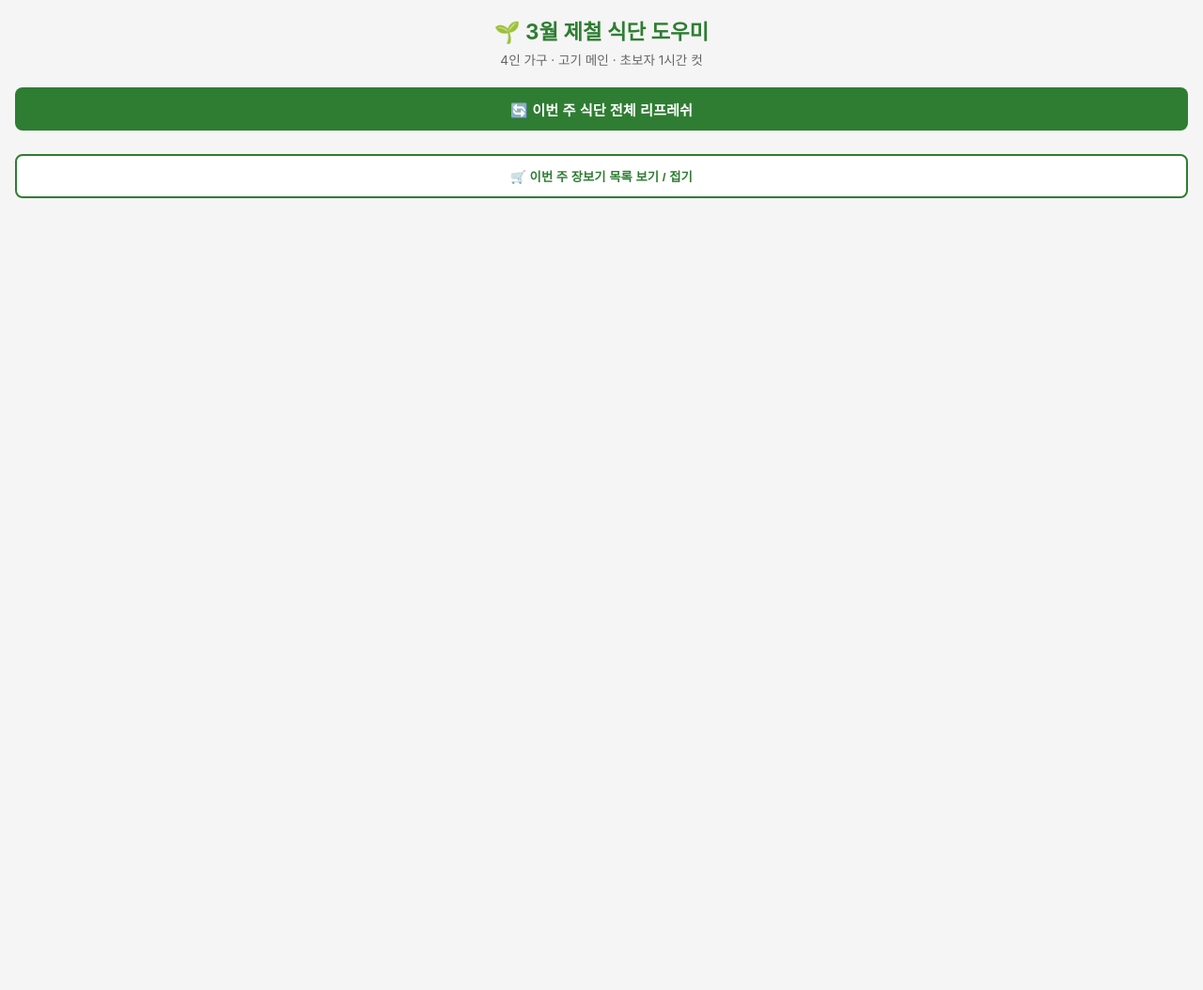
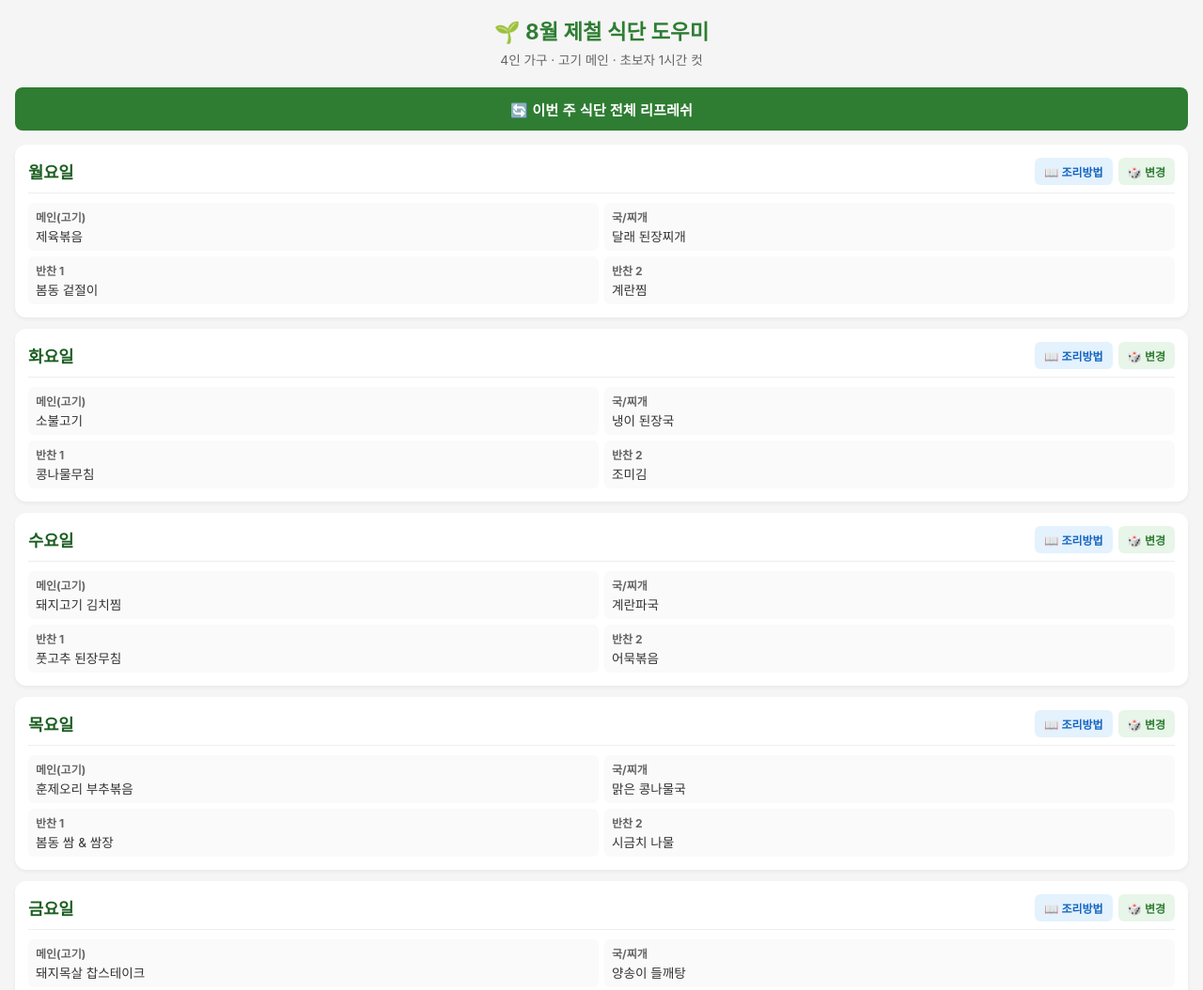
Before and after one commit to t01064055866-ux/daily-cook-menu, a plain HTML site: page index.html in a window 1280 px wide. Shown: the top 1054 px of the page at 94% size. Before the commit the page ends 800 px from the top, so only its background shows below. Drawn offline with Linux system fonts and the light colour scheme.

Commit message:
Update index.html

```diff
--- a/index.html
+++ b/index.html
@@ -3,7 +3,7 @@
 <head>
     <meta charset="UTF-8">
     <meta name="viewport" content="width=device-width, initial-scale=1.0">
-    <title>3월 제철 밥상 - 4인 가구 식단기</title>
+    <title>제철 식단 도우미</title>
     <style>
         :root { --primary: #2e7d32; --bg: #f5f5f5; --card: #ffffff; }
         body { font-family: -apple-system, BlinkMacSystemFont, "Segoe UI", Roboto, sans-serif; margin: 0; padding: 16px; background-color: var(--bg); color: #333; }
@@ -22,7 +22,6 @@
         .menu-item { background: #fafafa; padding: 6px 8px; border-radius: 6px; }
         .menu-item strong { display: block; color: #666; font-size: 0.75rem; margin-bottom: 2px; }
 
-        /* 모달 및 상세페이지 스타일 */
         .modal { display: none; position: fixed; top:0; left:0; width:100%; height:100%; background:rgba(0,0,0,0.5); z-index:100; justify-content:center; align-items:center; }
         .modal-content { background: white; padding: 20px; border-radius: 12px; width: 85%; max-width: 500px; max-height: 80vh; overflow-y: auto; }
         .close-btn { background: #666; color: white; border: none; padding: 8px 16px; border-radius: 6px; float: right; cursor: pointer; margin-top: 10px; }
@@ -36,7 +35,7 @@
 <body>
 
     <div class="header">
-        <h1>🌱 3월 제철 식단 도우미</h1>
+        <h1 id="app-title">🌱 제철 식단 도우미</h1>
         <p>4인 가구 · 고기 메인 · 초보자 1시간 컷</p>
     </div>
 
@@ -46,7 +45,7 @@
 
     <button class="grocery-btn" onclick="toggleGrocery()">🛒 이번 주 장보기 목록 보기 / 접기</button>
     <div class="grocery-sec" id="grocery-sec">
-        <h3 style="margin-top:0; color:var(--primary);">🛒 1주일 통합 장보기 리스트</h3>
+        <h3 id="grocery-title" style="margin-top:0; color:var(--primary);">🛒 1주일 통합 장보기 리스트</h3>
         <div class="grocery-list">
             • <b>고기류:</b> 돼지고기 제육용 600g, 소불고기용 600g, 찌개용 돼지고기 600g, 돼지목살 구이용 600g, 훈제오리 1팩<br>
             • <b>제철 나물:</b> 달래 1묶음, 냉이 1봉, 봄동 2포기, 부추 1단, 시금치 1단<br>
@@ -55,7 +54,6 @@
         </div>
     </div>
 
-    <!-- 레시피 팝업 모달 -->
     <div class="modal" id="recipe-modal">
         <div class="modal-content">
             <h2 id="modal-title" style="margin-top:0; color:var(--primary); font-size:1.2rem;"></h2>
@@ -65,6 +63,11 @@
     </div>
 
     <script>
+        // 현재 월을 자동으로 구해서 제목에 적용
+        const currentMonth = new Date().getMonth() + 1;
+        document.getElementById('app-title').innerText = `🌱 ${currentMonth}월 제철 식단 도우미`;
+        document.title = `${currentMonth}월 제철 밥상 - 4인 가구 식단기`;
+
         const days = ['월요일', '화요일', '수요일', '목요일', '금요일'];
 
         const database = {
@@ -98,7 +101,7 @@
             '돼지목살 찹스테이크': [
                 '1. 목살 600g, 양파, 파프리카를 한 입 크기로 깍둑썰기합니다.',
                 '2. 돈가스소스 3T, 케첩 2T, 굴소스 1T, 올리고당 1T로 소스를 만듭니다.',
-                 me3. 팬에 목살을 먼저 구운 뒤 채소와 소스를 넣고 강불에서 센 불로 빠르게 볶아냅니다.'
+                '3. 팬에 목살을 먼저 구운 뒤 채소와 소스를 넣고 강불에서 센 불로 빠르게 볶아냅니다.'
             ]
         };
 
```
